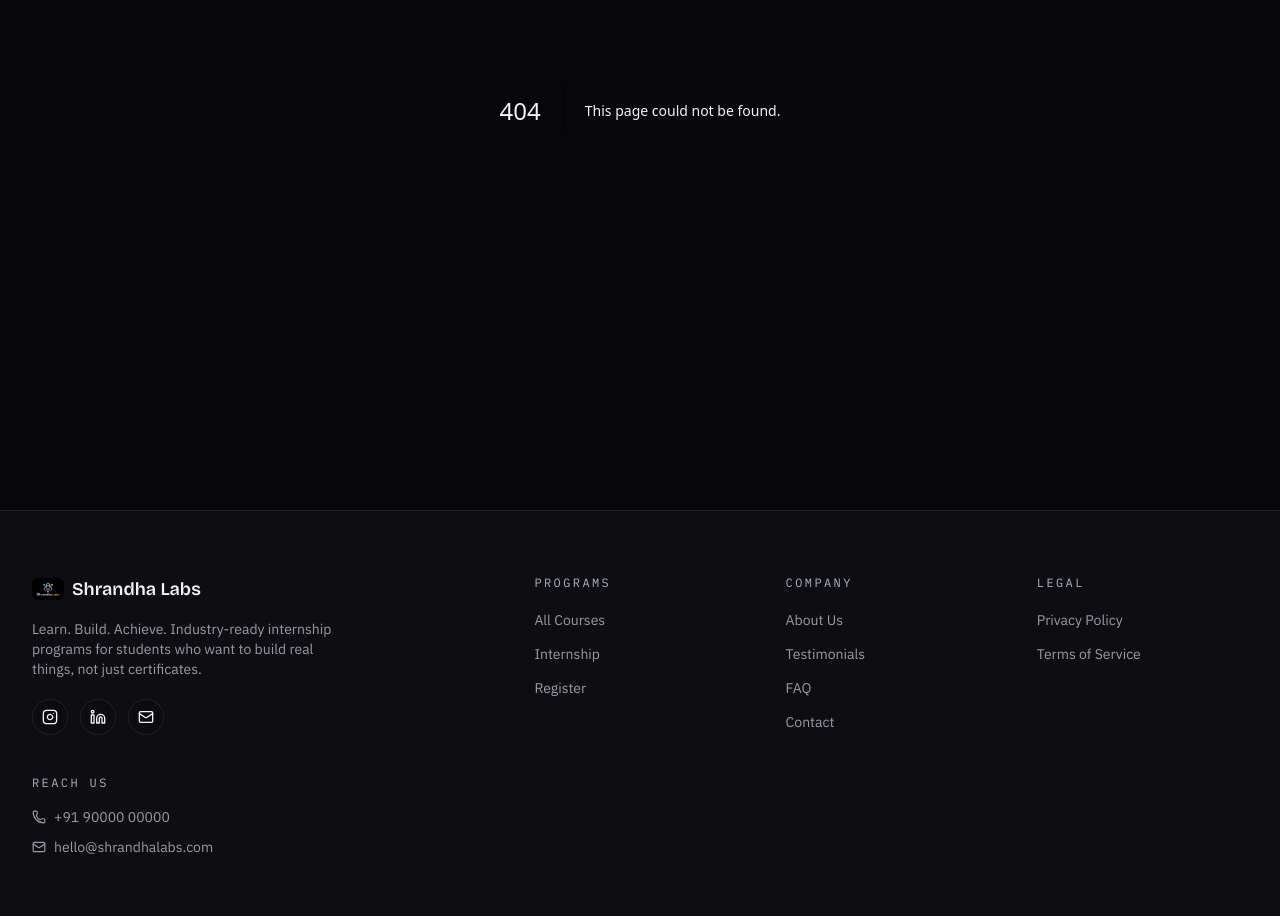
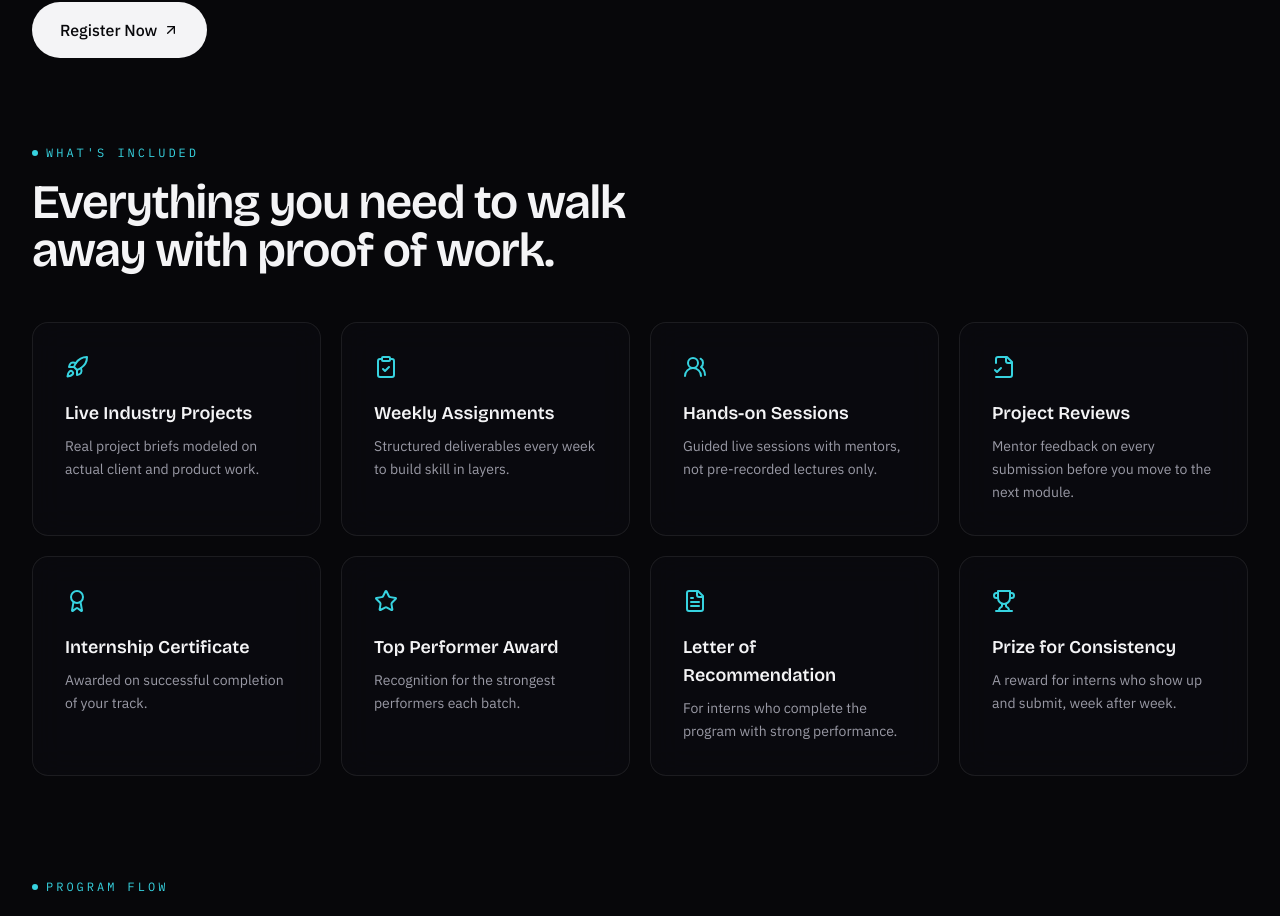
Before and after one commit to emerging324-maker/Shrandha, a Next.js app: page /internship in a window 1280 px wide. Before the commit this address had no page. Shown: the part 370-1286 px from the top of the page. Built offline with nearby package versions, Linux system fonts and the light colour scheme.

Commit message:
Add files via upload

```diff
--- /dev/null
+++ b/src/app/internship/page.tsx
@@ -0,0 +1,72 @@
+import type { Metadata } from "next";
+import Link from "next/link";
+import { Reveal, Eyebrow, SectionHeading, Card, Button } from "@/components/ui";
+import { Rocket, ClipboardCheck, Users2, FileCheck2, Award, Star, FileText, Trophy, ArrowUpRight } from "lucide-react";
+
+export const metadata: Metadata = {
+  title: "Internship",
+  description: "3-month industry-ready internship program — live projects, weekly assignments, mentor reviews, certificate, and recognition for consistency.",
+};
+
+const includes = [
+  { icon: Rocket, title: "Live Industry Projects", desc: "Real project briefs modeled on actual client and product work." },
+  { icon: ClipboardCheck, title: "Weekly Assignments", desc: "Structured deliverables every week to build skill in layers." },
+  { icon: Users2, title: "Hands-on Sessions", desc: "Guided live sessions with mentors, not pre-recorded lectures only." },
+  { icon: FileCheck2, title: "Project Reviews", desc: "Mentor feedback on every submission before you move to the next module." },
+  { icon: Award, title: "Internship Certificate", desc: "Awarded on successful completion of your track." },
+  { icon: Star, title: "Top Performer Award", desc: "Recognition for the strongest performers each batch." },
+  { icon: FileText, title: "Letter of Recommendation", desc: "For interns who complete the program with strong performance." },
+  { icon: Trophy, title: "Prize for Consistency", desc: "A reward for interns who show up and submit, week after week." },
+];
+
+export default function Internship() {
+  return (
+    <div className="mx-auto max-w-7xl px-5 md:px-8 py-20">
+      <Reveal>
+        <Eyebrow>Duration — 3 Months</Eyebrow>
+        <h1 className="mt-4 font-display font-semibold text-4xl md:text-6xl tracking-tight max-w-3xl">The Internship Program</h1>
+        <p className="mt-6 text-lg text-muted max-w-2xl">One structured, 3-month track across your chosen domain — designed to feel like your first real job, not an extended course.</p>
+        <div className="mt-8">
+          <Link href="/register"><Button className="text-base px-7 py-4">Register Now <ArrowUpRight className="w-4 h-4" /></Button></Link>
+        </div>
+      </Reveal>
+
+      <div className="mt-20">
+        <SectionHeading eyebrow="What's Included" title="Everything you need to walk away with proof of work." />
+        <div className="mt-12 grid md:grid-cols-2 lg:grid-cols-4 gap-5">
+          {includes.map((f, i) => (
+            <Reveal key={f.title} delay={(i % 4) * 0.05}>
+              <Card className="h-full">
+                <f.icon className="w-6 h-6 text-cyan" />
+                <h3 className="mt-5 font-display font-semibold text-lg">{f.title}</h3>
+                <p className="mt-2 text-sm text-muted leading-relaxed">{f.desc}</p>
+              </Card>
+            </Reveal>
+          ))}
+        </div>
+      </div>
+
+      <div className="mt-24">
+        <SectionHeading eyebrow="Program Flow" title="How the 3 months break down" />
+        <div className="mt-12 space-y-4">
+          {[
+            { phase: "Weeks 1–2", title: "Foundations", desc: "Core concepts for your track, environment setup, first small assignment." },
+            { phase: "Weeks 3–8", title: "Build Phase", desc: "Weekly assignments and the main live project, with mentor review cycles." },
+            { phase: "Weeks 9–11", title: "Project Depth", desc: "Extend the project, handle edge cases, polish for a portfolio-ready result." },
+            { phase: "Week 12", title: "Wrap-up", desc: "Final review, certificate issuance, and recognition for top and consistent performers." },
+          ].map((s, i) => (
+            <Reveal key={s.phase} delay={i * 0.06}>
+              <div className="flex flex-col md:flex-row md:items-center gap-3 md:gap-8 rounded-2xl glass p-6">
+                <span className="font-mono text-xs text-cyan tracking-widest md:w-28 shrink-0">{s.phase}</span>
+                <div>
+                  <h3 className="font-display font-semibold text-lg">{s.title}</h3>
+                  <p className="text-sm text-muted mt-1">{s.desc}</p>
+                </div>
+              </div>
+            </Reveal>
+          ))}
+        </div>
+      </div>
+    </div>
+  );
+}
```
